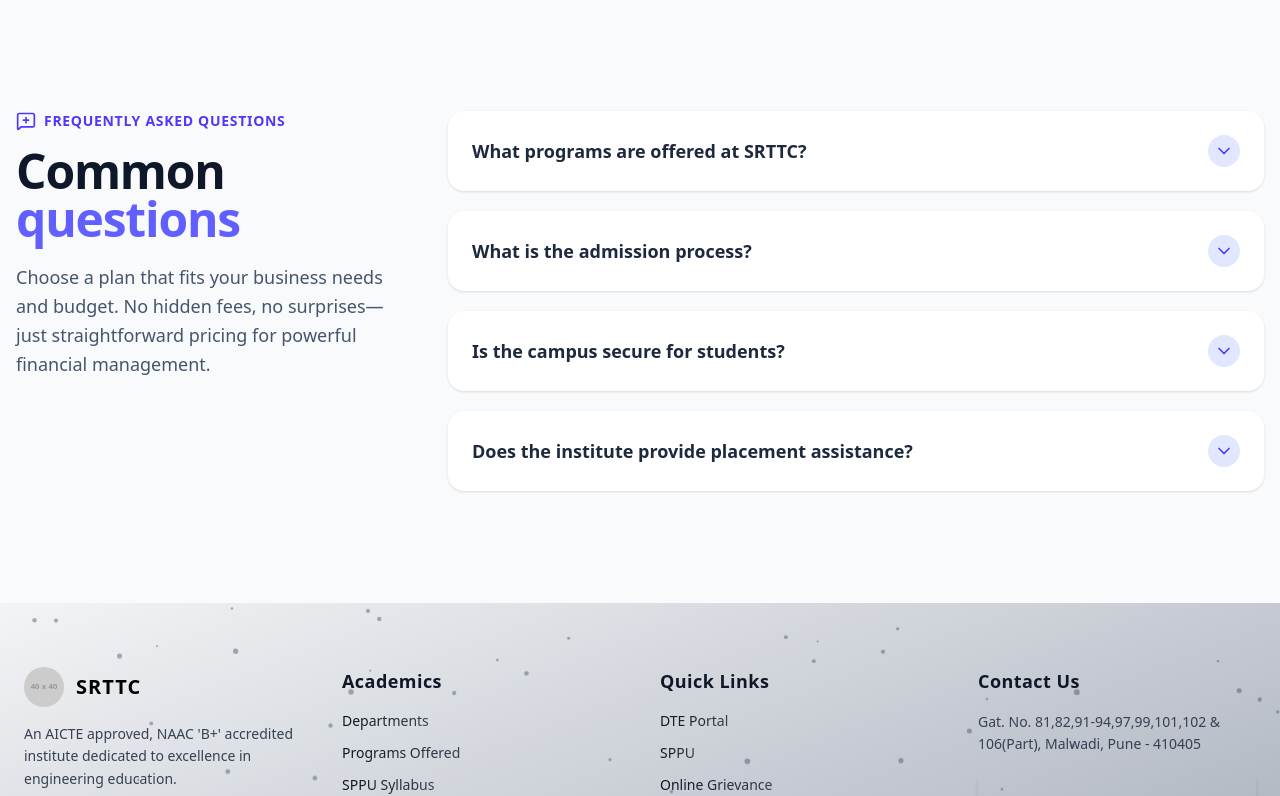
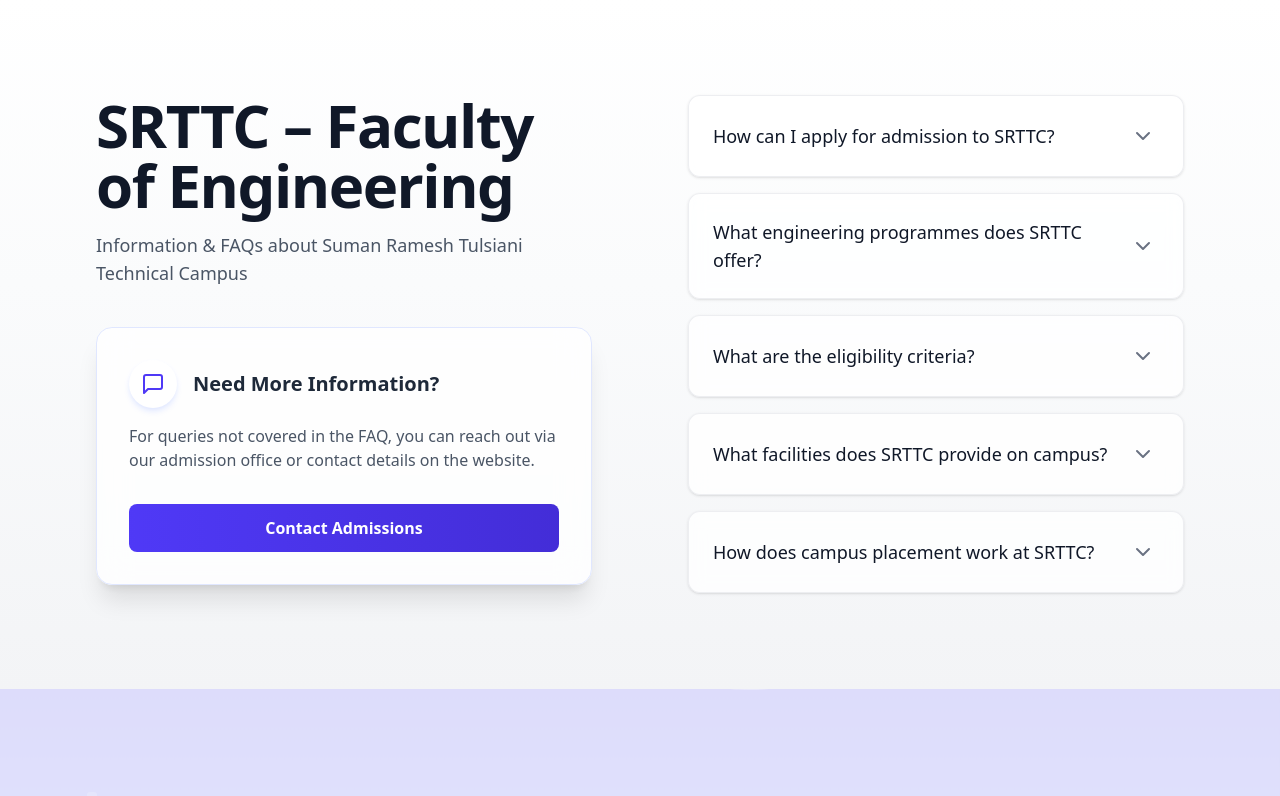
Before and after one commit to ChaitanyaGolhar/srttc-react, a React (Vite) app: page / in a window 1280 px wide. Shown: the part 5280-6076 px from the top of the page. Built offline with nearby package versions, Linux system fonts and the light colour scheme; grey boxes are pictures that could not be loaded.

Commit message:
make FAQ section with updations

```diff
--- a/src/components/FaqSection.jsx
+++ b/src/components/FaqSection.jsx
@@ -1,100 +1,242 @@
-import { useState } from 'react';
-import { ChevronDown, MessageSquarePlus } from 'lucide-react';
+import React from "react";
+import { motion, AnimatePresence } from "framer-motion";
 
-const faqData = [
+// You might need a particle / wave library or custom canvas/SVG
+// For simplicity, I’ll use a small SVG waves background + floating particles via CSS
+
+const MessageSquareIcon = ({ className }) => (
+  <svg xmlns="http://www.w3.org/2000/svg" width="24" height="24"
+    viewBox="0 0 24 24" fill="none" stroke="currentColor"
+    strokeWidth="2" strokeLinecap="round" strokeLinejoin="round"
+    className={className}>
+    <path d="M21 15a2 2 0 0 1-2 2H7l-4 4V5a2 2 0 0 1 2-2h14a2 2 0 0 1 2 2z"/>
+  </svg>
+);
+
+const ChevronDownIcon = ({ className }) => (
+  <svg xmlns="http://www.w3.org/2000/svg" width="24" height="24"
+    viewBox="0 0 24" fill="none" stroke="currentColor"
+    strokeWidth="2" strokeLinecap="round" strokeLinejoin="round"
+    className={className}>
+    <path d="m6 9 6 6 6-6"/>
+  </svg>
+);
+
+const FaqItem = ({ question, answer, isOpen, onClick }) => {
+  // DESIGNER'S NOTE: Added state to manage the "typed" text effect.
+  const [typedAnswer, setTypedAnswer] = React.useState("");
+
+  // DESIGNER'S NOTE: This effect triggers the typing animation when the FAQ is opened.
+  React.useEffect(() => {
+    if (isOpen) {
+      let i = 0;
+      setTypedAnswer(""); // Reset the text on each open
+      const intervalId = setInterval(() => {
+        if (i < answer.length) {
+          setTypedAnswer(prev => prev + answer.charAt(i));
+          i++;
+        } else {
+          clearInterval(intervalId);
+        }
+      }, 10); // Adjust typing speed here (lower is faster)
+
+      return () => clearInterval(intervalId); // Cleanup on close
+    }
+  }, [isOpen, answer]);
+
+
+  return (
+    <motion.div
+      // DESIGNER'S NOTE: The 'layout' prop is key here. It tells Framer Motion
+      // to animate this component's size and position changes automatically.
+      layout
+      transition={{ type: "spring", stiffness: 300, damping: 20 }}
+      className="rounded-xl border border-gray-200/70 overflow-hidden shadow-sm hover:shadow-md transition-shadow duration-300 bg-white/80 backdrop-blur-sm"
+    >
+      <button
+        onClick={onClick}
+        className="flex justify-between items-center w-full text-left py-6 px-6 hover:bg-indigo-50/40 transition-colors duration-300"
+      >
+        <span className="text-lg font-medium text-gray-900">{question}</span>
+        <motion.div
+          animate={{ rotate: isOpen ? 180 : 0 }}
+          transition={{ type: "spring", stiffness: 500, damping: 30 }}
+        >
+          <div className={`p-1 rounded-full ${isOpen ? "bg-indigo-100" : ""}`}>
+            <ChevronDownIcon className={`h-6 w-6 ${isOpen ? "text-indigo-600" : "text-gray-500"}`} />
+          </div>
+        </motion.div>
+      </button>
+
+      <AnimatePresence initial={false}>
+        {isOpen && (
+          <motion.div
+            key="content"
+            initial={{ opacity: 0, height: 0 }}
+            animate={{ opacity: 1, height: "auto" }}
+            exit={{ opacity: 0, height: 0 }}
+            transition={{ type: "spring", stiffness: 400, damping: 40 }}
+            className="px-6 pb-6 text-gray-600 leading-relaxed"
+          >
+            {/* DESIGNER'S NOTE: Displaying the state-managed typed text here. */}
+            {typedAnswer}
+          </motion.div>
+        )}
+      </AnimatePresence>
+    </motion.div>
+  );
+};
+
+export default function App() {
+  const [openFaq, setOpenFaq] = React.useState(null);
+
+  const faqs = [
     {
-    id: 1,
-    question: 'What programs are offered at SRTTC?',
-    answer: 'We offer a variety of undergraduate and postgraduate programs in fields like Computer Engineering, Mechanical Engineering, Civil Engineering, AI & Data Science, and more. Please visit our Academics page for a detailed list.'
+      question: "How can I apply for admission to SRTTC?",
+      answer:
+        "You can apply through the institute’s admission portal. Fill the application form, upload the required documents, and pay the prescribed fees. Check the Quick Links section on the website for the Admission Portal. Contact the college office for guidance in case you face issues. ",
     },
     {
-    id: 2,
-    question: 'What is the admission process?',
-    answer: 'The admission process is conducted as per the guidelines of the Directorate of Technical Education (DTE), Maharashtra. It typically involves centralized counseling based on state-level entrance exam scores. For detailed steps, please refer to our Admissions section.'
+      question: "What engineering programmes does SRTTC offer?",
+      answer:
+        "Suman Ramesh Tulsiani Technical Campus offers undergraduate engineering programmes affiliated with Savitribai Phule Pune University. The disciplines include Computer Engineering, Mechanical Engineering, Civil Engineering, and possibly others as per current academic catalog. For updated list, refer to the Courses or Syllabus section on the website.",
     },
     {
-    id: 3,
-    question: 'Is the campus secure for students?',
-    answer: 'Absolutely. We prioritize student safety with 24/7 security personnel, campus-wide CCTV surveillance, and a strict anti-ragging policy to ensure a safe and secure learning environment for everyone.'
+      question: "What are the eligibility criteria?",
+      answer:
+        "Eligibility generally includes passing 10+2 (or equivalent) with Physics, Chemistry and Mathematics. Admission is also based on the norms of the State (Maharashtra) entrance exams or other qualifying exams. Check the Academic Calendar or Admission Notifications on the site for exact cutoffs and requirements.",
     },
     {
-    id: 4,
-    question: 'Does the institute provide placement assistance?',
-    answer: 'Yes, our dedicated Training & Placement Cell works tirelessly to connect students with top recruiters. We provide comprehensive training, conduct mock interviews, and organize campus placement drives to help students launch their careers.'
-  }
+      question: "What facilities does SRTTC provide on campus?",
+      answer:
+        "SRTTC provides well-equipped laboratories, library, infrastructure for placements, various scholarships including Maharashtra Govt. Scholarships, hostel facilities (if applicable), canteen, transport, and extracurricular opportunities. The institute is located in a scenic setting at Mauje Khamhet, Tal. Maval, Pune. ",
+    },
+    {
+      question: "How does campus placement work at SRTTC?",
+      answer:
+        "Placement drives are regularly conducted. Top recruiters like TCS, Infosys, Vodafone, Wipro, etc. visit the campus. Students are prepared via training, mock interviews and soft skill development. Placement records are published on the website under Placement Updates and Notices.",
+    },
   ];
 
-export const FaqSection = () => {
-  const [openId, setOpenId] = useState(0);
-
-  const toggleFaq = (id) => {
-    setOpenId(openId === id ? null : id);
+  const handleFaqClick = (index) => {
+    setOpenFaq(openFaq === index ? null : index);
   };
 
   return (
-    <section className="bg-slate-50 py-20 sm:py-28">
-      <div className="container mx-auto px-4">
-        <div className="grid grid-cols-1 lg:grid-cols-12 gap-12">
+    <div className="relative overflow-hidden font-sans min-h-screen">
+      {/* Animated Background */}
+      <div className="absolute inset-0 -z-10">
+        {/* SVG waves or gradient + CSS particles */}
+        <svg
+          className="absolute bottom-0 left-0 w-full opacity-20 animate-float"
+          viewBox="0 0 1440 320"
+        >
+          <path
+            fill="url(#gradientWave)"
+            d="M0,128L48,122.7C96,117,192,107,288,106.7C384,107,480,117,576,138.7C672,160,768,192,864,186.7C960,181,1056,139,1152,122.7C1248,107,1344,117,1392,122.7L1440,128L1440,320L1392,320C1344,320,1248,320,1152,320C1056,320,960,320,864,320C768,320,672,320,576,320C480,320,384,320,288,320C192,320,96,320,48,320L0,320Z"
+          ></path>
+          <defs>
+            <linearGradient id="gradientWave" x1="0" y1="0" x2="0" y2="1">
+              <stop offset="0%" stopColor="#4F46E5" />
+              <stop offset="100%" stopColor="#6366F1" />
+            </linearGradient>
+          </defs>
+        </svg>
 
-          {/* Left Column: Title and Description */}
-          <div className="lg:col-span-4">
-            <div className="flex items-center gap-2 mb-4">
-              <MessageSquarePlus className="text-indigo-600" size={20}/>
-              <p className="text-sm font-bold text-indigo-600 uppercase tracking-wider">
-                Frequently asked questions
-              </p>
+        {/* Floating particles */}
+        <div className="absolute inset-0 pointer-events-none">
+          {[...Array(30)].map((_, i) => (
+            <div
+              key={i}
+              className="absolute bg-white rounded-full opacity-20"
+              style={{
+                width: `${Math.random() * 8 + 4}px`,
+                height: `${Math.random() * 8 + 4}px`,
+                top: `${Math.random() * 100}%`,
+                left: `${Math.random() * 100}%`,
+                animation: `particleMove ${20 + Math.random() * 30}s linear infinite`,
+                animationDelay: `${Math.random() * 20}s`
+              }}
+            />
+          ))}
         </div>
-            <h2 className="text-4xl lg:text-5xl font-extrabold tracking-tight text-slate-900">
-              Common <span className="text-indigo-500">questions</span>
-            </h2>
-            <p className="mt-5 text-lg text-slate-600 leading-relaxed">
-              Choose a plan that fits your business needs and budget. No hidden fees, no surprises—just straightforward pricing for powerful financial management.
-            </p>
       </div>
 
-          {/* Right Column: Accordion */}
-          <div className="lg:col-span-8">
-            <div className="space-y-5">
-              {faqData.map((item) => (
-                <div
-                  key={item.id}
-                  className="bg-white rounded-2xl shadow-sm hover:shadow-lg transition-shadow duration-300"
-                >
-                  <button
-                    onClick={() => toggleFaq(item.id)}
-                    className="flex justify-between items-center w-full p-6 text-left"
-                  >
-                    <span className="text-lg font-semibold text-slate-800">{item.question}</span>
-                    <div
-                      className={`flex-shrink-0 w-8 h-8 rounded-full flex items-center justify-center transition-colors duration-300 ${
-                        openId === item.id ? 'bg-indigo-600' : 'bg-indigo-100'
-                      }`}
-                    >
-                      <ChevronDown
-                        size={20}
-                        className={`transform transition-transform duration-300 ${
-                          openId === item.id ? 'rotate-180 text-white' : 'text-indigo-600'
-                        }`}
+      <div className="bg-gradient-to-b from-white via-gray-50 to-gray-100 relative z-10">
+        <div className="container mx-auto px-6 sm:px-12 lg:px-24 py-24">
+          <div className="grid grid-cols-1 lg:grid-cols-2 gap-16 lg:gap-24">
+            {/* Left Column */}
+            <div className="flex flex-col justify-start">
+              <h1 className="text-4xl md:text-5xl lg:text-6xl font-bold text-gray-900 mb-4 tracking-tight">
+                SRTTC – Faculty of Engineering
+              </h1>
+              <p className="text-gray-600 text-lg mb-10">
+                Information & FAQs about Suman Ramesh Tulsiani Technical Campus
+              </p>
+
+              <div className="bg-white/80 backdrop-blur-lg rounded-2xl p-8 shadow-xl border border-indigo-100">
+                <div className="flex items-center mb-4">
+                  <div className="bg-white p-3 rounded-full mr-4 shadow-md shadow-indigo-100">
+                    <MessageSquareIcon className="h-6 w-6 text-indigo-600" />
+                  </div>
+                  <h3 className="text-xl font-semibold text-gray-800">
+                    Need More Information?
+                  </h3>
+                </div>
+                <p className="text-gray-600 mb-8">
+                  For queries not covered in the FAQ, you can reach out via our admission office or contact details on the website.
+                </p>
+                <button className="w-full bg-gradient-to-r from-indigo-600 to-indigo-700 text-white font-semibold py-3 px-6 rounded-lg transition-all duration-300 transform hover:scale-[1.03] hover:shadow-lg hover:shadow-indigo-400/40 focus:outline-none focus:ring-4 focus:ring-offset-2 focus:ring-indigo-500">
+                  Contact Admissions
+                </button>
+              </div>
+            </div>
+
+            {/* Right Column */}
+            {/* DESIGNER'S NOTE: Converted the container to a motion.div and added the 'layout'
+                prop. This instructs Framer Motion to animate the position of all children
+                when the layout changes, fixing the "jump" and creating a smooth re-flow. */}
+            <motion.div layout className="space-y-4">
+              {faqs.map((faq, index) => (
+                <FaqItem
+                  key={index}
+                  question={faq.question}
+                  answer={faq.answer}
+                  isOpen={openFaq === index}
+                  onClick={() => handleFaqClick(index)}
                 />
-                    </div>
-                  </button>
-                  <div
-                    className={`grid overflow-hidden transition-all duration-500 ease-in-out ${
-                      openId === item.id ? 'grid-rows-[1fr] opacity-100' : 'grid-rows-[0fr] opacity-0'
-                    }`}
-                  >
-                    <div className="overflow-hidden">
-                      <p className="px-6 pb-6 text-slate-600 leading-relaxed">
-                        {item.answer}
-                      </p>
+              ))}
+            </motion.div>
           </div>
         </div>
       </div>
-              ))}
+
+      {/* CSS for floating particles animation */}
+      <style jsx>{`
+        @keyframes particleMove {
+          0% {
+            transform: translateY(0) translateX(0);
+          }
+          100% {
+            transform: translateY(-100vh) translateX(20px);
+          }
+        }
+
+        .animate-float {
+          animation: floatWave 30s ease-in-out infinite;
+        }
+        @keyframes floatWave {
+          0% {
+            transform: translateY(0px);
+          }
+          50% {
+            transform: translateY(20px);
+          }
+          100% {
+            transform: translateY(0px);
+          }
+        }
+      `}</style>
     </div>
-          </div>
-        </div>
-      </div>
-    </section>
   );
-};
+}
--- a/src/pages/HomePage.jsx
+++ b/src/pages/HomePage.jsx
@@ -3,7 +3,7 @@
 import Header from '../components/layout/Header'
 import Carousel from '../components/Carousel'
 import Footer from '../components/layout/Footer'
-import { FaqSection } from '../components/FaqSection'
+import FaqSection from '../components/FaqSection'
 import { MainHome } from '../components/MainHome'
 import Teacher from '../components/Teacher'
 import Community from '../components/Community'
```
Lines whose indentation alone changed are shown as unchanged.
